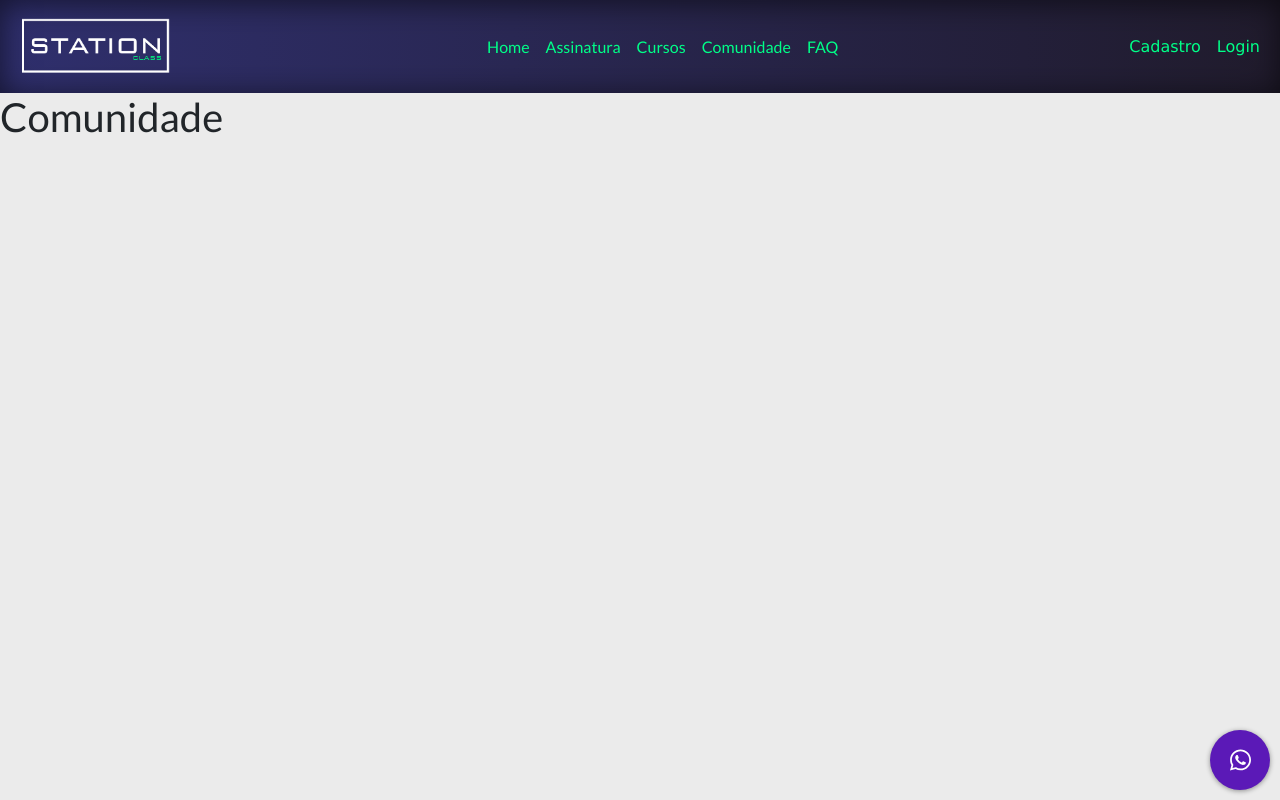
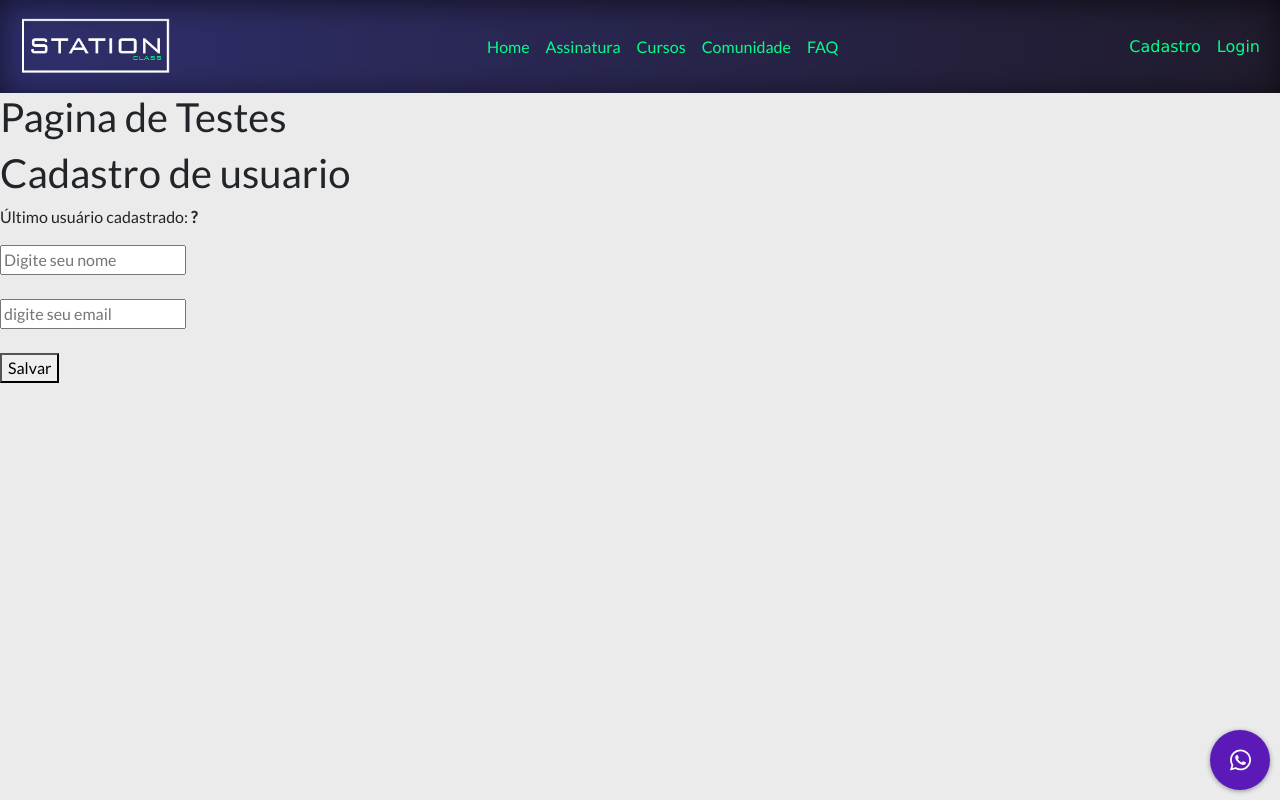
Before and after one commit to GuiReis1303/Projeto-Integrador-Geral, a React (Create React App) app: page /Comunidade in a window 1280 px wide. Built offline with nearby package versions, Linux system fonts and the light colour scheme; a web font is replaced by a local one.

Commit message:
Testes Banco de Dados
Aula Conrado

```diff
--- a/package.json
+++ b/package.json
@@ -11,6 +11,7 @@
     "@testing-library/jest-dom": "^5.16.4",
     "@testing-library/react": "^13.2.0",
     "@testing-library/user-event": "^13.5.0",
+    "axios": "^0.27.2",
     "bootstrap": "^5.1.3",
     "node-sass": "^7.0.1",
     "react": "^18.1.0",
--- /dev/null
+++ b/src/Conexao.js
@@ -0,0 +1,28 @@
+import React from "react";
+
+const Conexao = () => {
+
+    const axios = require('axios').default;
+
+    axios.get('http://localhost:3001/')
+    .then(function (response) {
+        console.log(response);
+    })
+    .catch(function (error) {
+        console.log(error);
+    })
+
+    return (
+        <div>
+            <h1>Cadastro de usuario</h1>
+            <p>Último usuário cadastrado: <strong>?</strong></p>
+            <form>
+                <input placeholder="Digite seu nome" /><br/><br/>
+                <input placeholder="digite seu email" /><br/><br/>
+                <button>Salvar</button>
+            </form>
+        </div>
+     );
+}
+
+export default Conexao;
--- a/src/Paginas/Comunidade.js
+++ b/src/Paginas/Comunidade.js
@@ -1,4 +1,5 @@
 import React from "react";
+import Conexao from "../Conexao";
 import MenuAL from "../Modulos/MenuAL";
 import Whats from "../Modulos/Whats";
 
@@ -7,7 +8,9 @@ const Comunidade = () => {
         <div>
             <MenuAL/>
             <Whats/>
-            <h1>Comunidade</h1>
+
+            <h1>Pagina de Testes</h1>
+            <Conexao/>
         </div>
      );
 }
```
Also changed, not shown: 1 other file (tests, documents, lock files or other folders).
